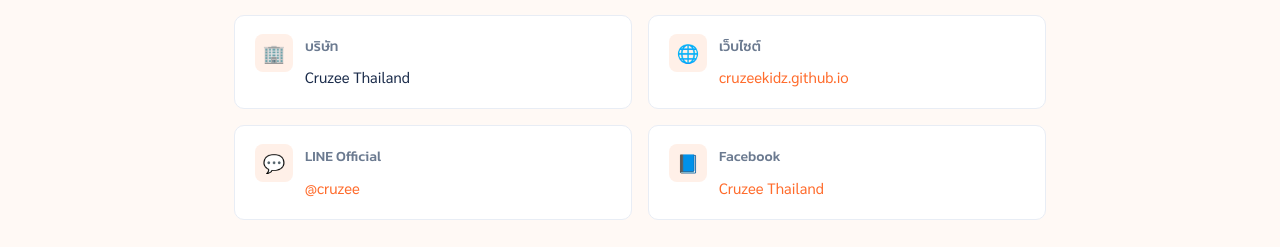
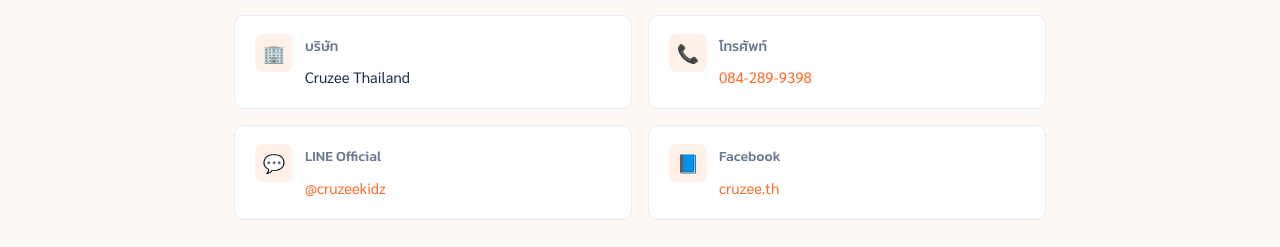
Before and after one commit to Cruzeekidz/privacy-policy, a plain HTML site: page index.html in a window 1280 px wide. Shown: the part 3092-3339 px from the top of the page. Drawn offline with Linux system fonts and the light colour scheme.

Commit message:
Add files via upload

```diff
--- a/index.html
+++ b/index.html
@@ -493,24 +493,24 @@
         </div>
       </div>
       <div class="contact-item">
-        <div class="contact-icon">🌐</div>
+        <div class="contact-icon">📞</div>
         <div>
-          <h4>เว็บไซต์</h4>
-          <p><a href="https://cruzeekidz.github.io" target="_blank">cruzeekidz.github.io</a></p>
+          <h4>โทรศัพท์</h4>
+          <p><a href="tel:0842899398">084-289-9398</a></p>
         </div>
       </div>
       <div class="contact-item">
         <div class="contact-icon">💬</div>
         <div>
           <h4>LINE Official</h4>
-          <p><a href="https://line.me/R/ti/p/@cruzee" target="_blank">@cruzee</a></p>
+          <p><a href="http://line.me/ti/p/%40cruzeekidz" target="_blank">@cruzeekidz</a></p>
         </div>
       </div>
       <div class="contact-item">
         <div class="contact-icon">📘</div>
         <div>
           <h4>Facebook</h4>
-          <p><a href="https://www.facebook.com/cruzeethailand" target="_blank">Cruzee Thailand</a></p>
+          <p><a href="https://www.facebook.com/cruzee.th" target="_blank">cruzee.th</a></p>
         </div>
       </div>
     </div>
```
